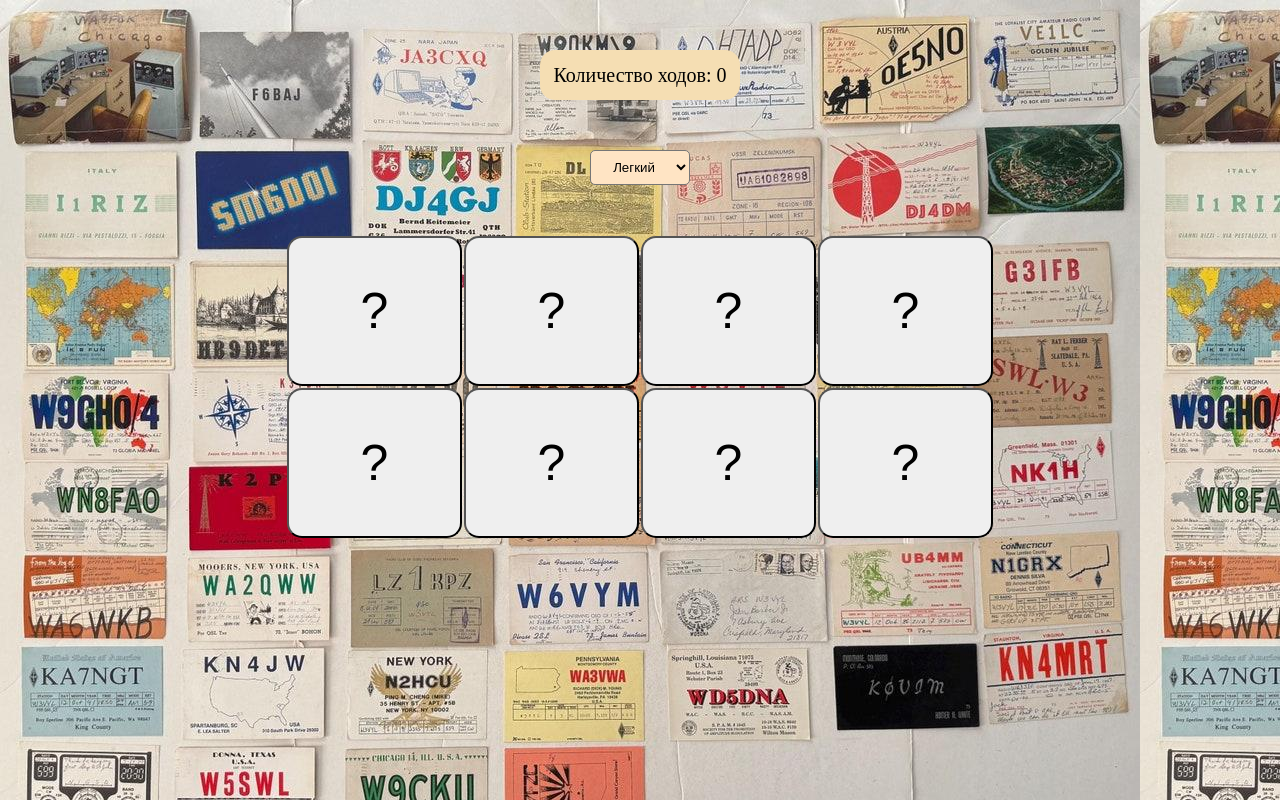
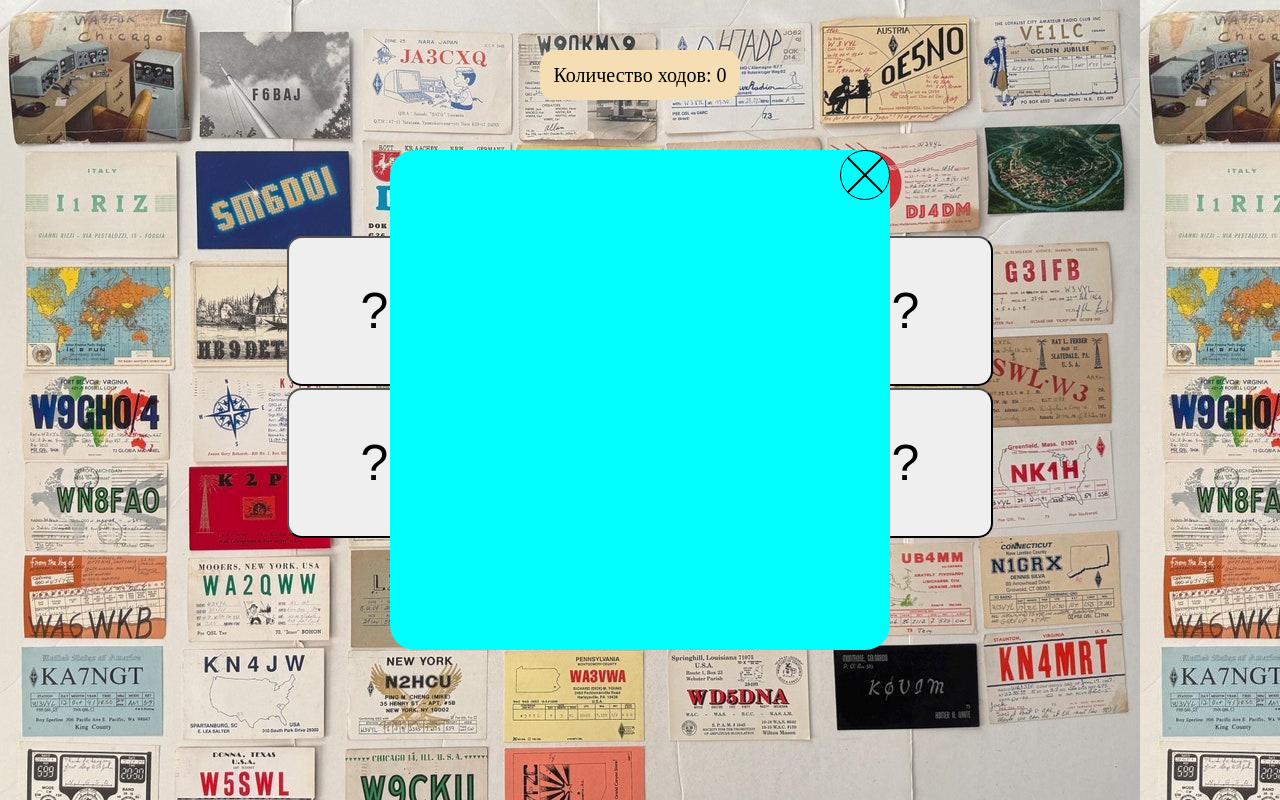
Before and after one commit to Dmitry862/Memory-game, a plain HTML site: page index.html in a window 1280 px wide. Drawn offline with Linux system fonts and the light colour scheme.

Commit message:
feat: add modal window close button

```diff
--- a/script.js
+++ b/script.js
@@ -31,7 +31,8 @@ function createElement(tag, parent, classlist = null, text = '') {
 createElement('div', 'body', 'wrapper');
 createElement('div', 'div.wrapper', 'cardPlace');
 const modalWindow = createElement('div', 'div.wrapper', 'modal');
-const winMessage = createElement('p', 'div.wrapper', 'winMessage');
+const closeButton = createElement('button', '.modal', 'close_btn');
+const winMessage = createElement('p', 'div.wrapper', 'win_message');
 const levelSelect = createElement('select', '.wrapper', 'level');
 const easyOption = createElement('option', 'select.level', null, 'Легкий');
 easyOption.value = 4;
--- a/style.css
+++ b/style.css
@@ -62,7 +62,7 @@ body {
 .moves {
   font-size: 20px;
 }
-.winMessage {
+.win_message {
   font-size: 150px;
   font-style: italic;
   color: brown;
@@ -70,7 +70,45 @@ body {
 .modal {
   width: 500px;
   height: 500px;
+  border-radius: 25px;
   position: absolute;
   background-color: aqua;
-  display: none;
+  /* display: none; */
+  top: 50%;
+  left: 50%;
+  transform: translate(-50%, -50%);
+  display: flex;
+  flex-direction: column;
 }
+.close_btn {
+  width: 50px;
+  height: 50px;
+  border-radius: 50%;
+  background-color: black;
+  margin: 0;
+  align-self: flex-end;
+  position: relative;
+  background-color: transparent;
+  border: 1px solid black;
+  cursor: pointer;
+}
+.close_btn::before,
+.close_btn::after {
+  content: '';
+  position: absolute;
+  top: 50%;
+  left: 50%;
+  width: 50px;
+  height: 2px;
+  background-color: #000;
+  border-radius: 1px;
+  /* transition:
+    background-color 0.2s,
+    transform 0.2s; */
+}
+.close_btn::before {
+  transform: translate(-50%, -50%) rotate(-45deg);
+}
+.close_btn::after {
+  transform: translate(-50%, -50%) rotate(45deg);
+}
```
